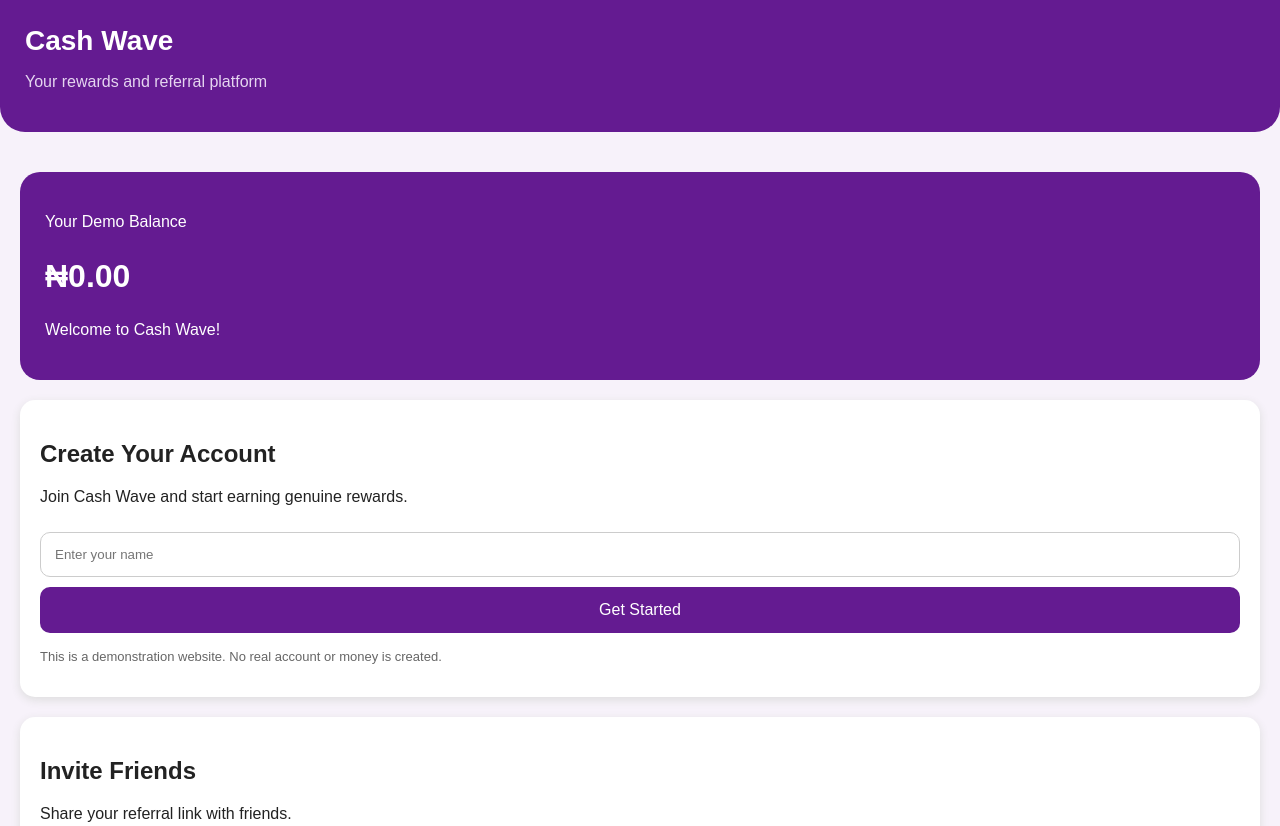
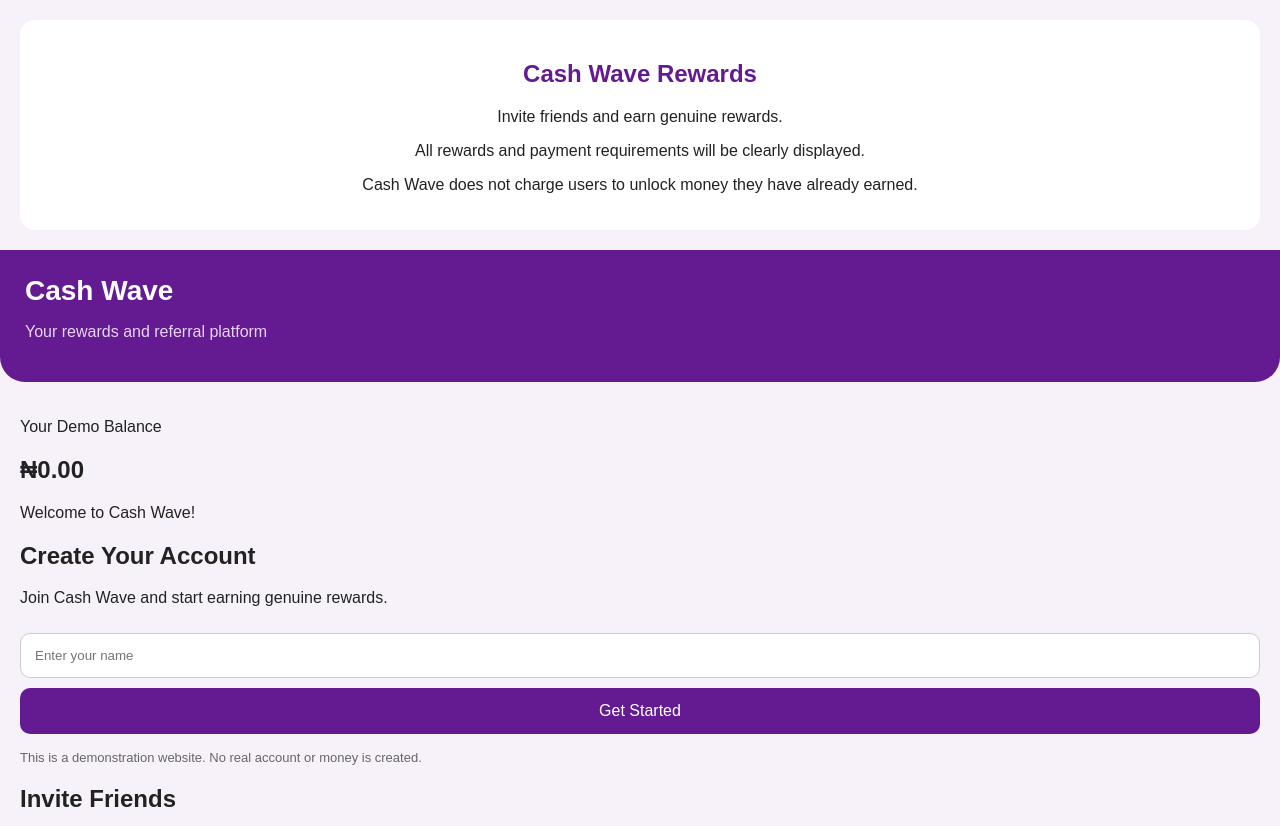
Before and after one commit to augustinebright/Cash-Wave, a plain HTML site: page index.html in a window 1280 px wide. Shown: the top 826 px of the page. Drawn offline with Linux system fonts and the light colour scheme.

Commit message:
Modify balance styles and add rewards section
Updated balance styles and added a new section with information about Cash Wave Rewards.

```diff
--- a/index.html
+++ b/index.html
@@ -34,7 +34,7 @@
       padding: 20px;
     }
 
-    .balance {
+    .balance {180000}
       background: #641b91;
       color: white;
       padding: 25px;
@@ -42,7 +42,7 @@
       margin-top: 20px;
     }
 
-    .balance h2 {
+    .balance h2 {180000}
       font-size: 32px;
     }
 
@@ -87,7 +87,12 @@
   </style>
 </head>
 
-<body>
+<body> <section style="background:#fff;padding:20px;margin:20px;border-radius:15px;text-align:center;font-family:Arial;">
+  <h2 style="color:#641b91;">Cash Wave Rewards</h2>
+  <p>Invite friends and earn genuine rewards.</p>
+  <p>All rewards and payment requirements will be clearly displayed.</p>
+  <p>Cash Wave does not charge users to unlock money they have already earned.</p>
+</section>
 
   <header>
     <h1>Cash Wave</h1>
```
